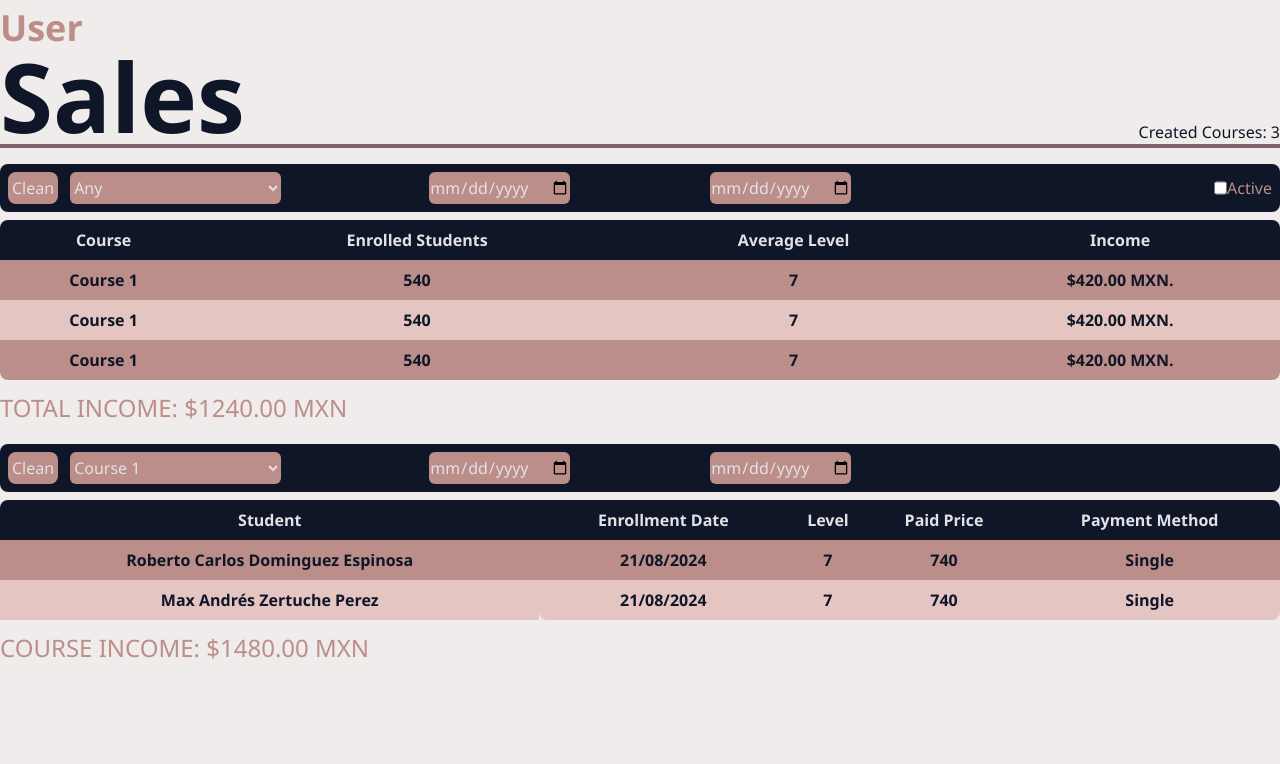
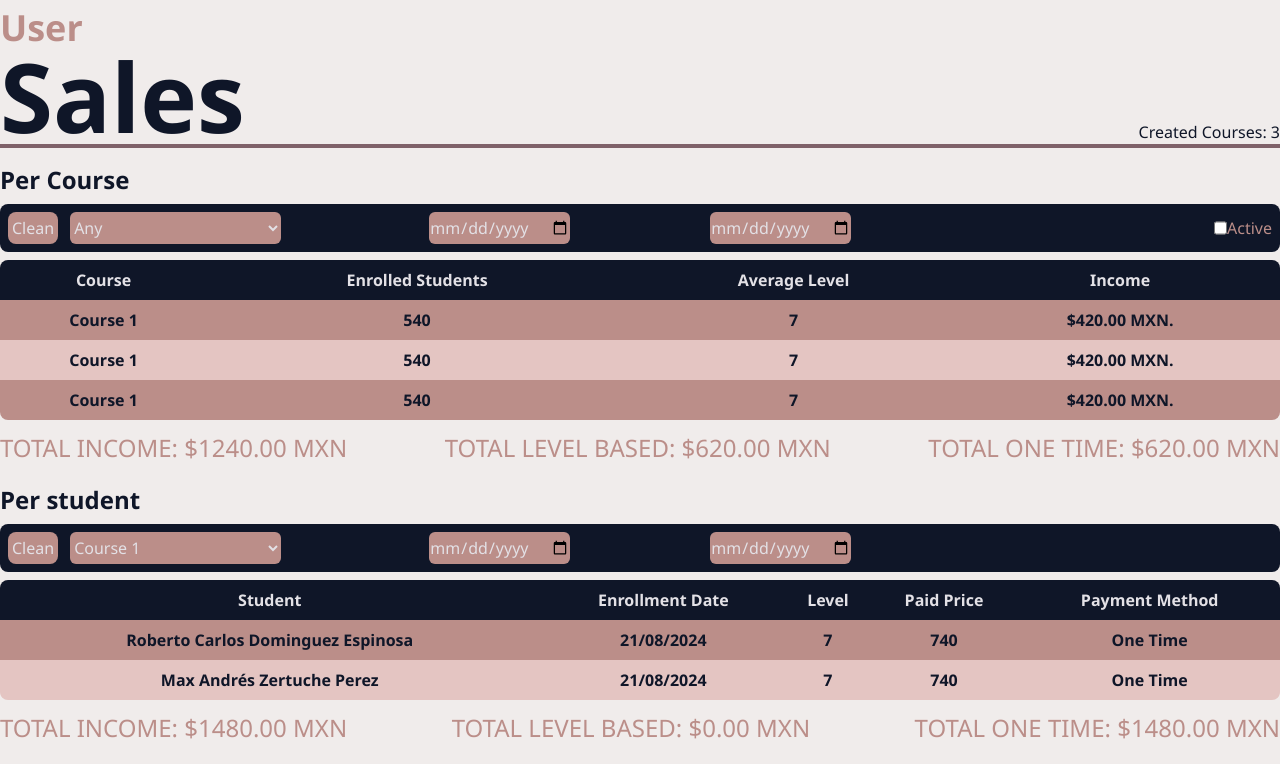
Before and after one commit to PalOntEr/Focus, a PHP site: page /sales.view.php in a window 1280 px wide. Shown: the part 68-832 px from the top of the page. Before the commit the page ends 727 px from the top, so only its background shows below. Run offline with PHP 8.4, Linux system fonts and the light colour scheme; some libraries are stand-ins or nearby versions.

Commit message:
Fixed minor issues

```diff
--- a/views/advSearch.php
+++ b/views/advSearch.php
@@ -14,7 +14,6 @@ require 'views/components/navbar.php';
                         <option value="CS">Computer Science</option>
                         <option value="EN">Engineering</option>
                         <option value="LA">Languages</option>
-                        <!-- Add more categories as needed -->
                     </select>
                 </div>
                 <div class="mb-4">
@@ -57,6 +56,7 @@ require 'views/components/navbar.php';
             endDate: document.getElementById('end_date').value,
             category: document.getElementById('category').value,
             title: document.getElementById('title').value,
+            user: document.getElementById('user').value,
         };
 
         if (inputs.startDate && inputs.endDate && new Date(inputs.startDate) > new Date(inputs.endDate)) {
--- a/views/components/commentCard.php
+++ b/views/components/commentCard.php
@@ -6,7 +6,7 @@
         </div>
         <div class="flex items-center justify-end w-1/2">
             <div class="text-comp-2 mr-2"><?= $stars ?>/5⭐</div>
-            <?php if ($usertype === 'instructor'): ?>
+            <?php if ($usertype === 'admin'): ?>
                 <button class="delete-button" onclick="showModal()">
                     <img class="h-5 w-5 bg-color p-1 rounded-md" src="https://cdn-icons-png.flaticon.com/512/1017/1017530.png" alt="delete">
                 </button>
--- a/views/course.view.php
+++ b/views/course.view.php
@@ -60,7 +60,7 @@ $usertype = $_SESSION['usertype'] ?? 'guest';
                     $comment = "lorem ipsum dolor sit amet, consectetur adipiscing elit. Sed non risus. Suspendisse lectus tortor, dignissim sit amet, adipiscing nec, ultricies sed, dolor. Cras elementum ultrices diam. Maecenas ligula massa, varius a, semper congue, euismod non, mi.";
                     $stars = rand(1, 5);
                     $commentUser = "Dobeto";
-                    $commentDate = date('Y-m-d');
+                    $commentDate = date('Y-m-d H:i');
                     require 'views/components/commentCard.php';
                 }
             }
--- a/views/sales.view.php
+++ b/views/sales.view.php
@@ -2,7 +2,7 @@
 require 'views/components/header.php';
 require 'views/components/navbar.php';
 ?>
-<div class="container mx-auto">
+<div class="container mx-auto mb-4">
     <div id="Kardex-Title-Container" class="flex flex-row place-content-between">
         <div>
             <h2 class="text-4xl text-center md:text-left text-comp-1 font-semibold">User</h2>
@@ -16,6 +16,7 @@ require 'views/components/navbar.php';
     <div class="h-1 w-full bg-secondary"></div>
 
     <div id="Kardex-Container" class="my-4">
+        <h2 class="text-2xl text-center md:text-left text-primary font-semibold">Per Course</h2>
         <div id="Kardex-Query-Container" class="bg-primary rounded-lg flex flex-row place-content-between my-2 p-2">
             <div class="w-1/3 self-center flex space-x-3">
                 <input type="button" class="bg-comp-1 text-color p-1 rounded-lg" value="Clean">
@@ -37,8 +38,8 @@ require 'views/components/navbar.php';
                 <input id="Active" type="checkbox" class="checked:bg-secondary">
                 <label for="Active" class="">Active</label>
             </div>
+        </div>
 
-        </div>
         <div id="Sales-Table-Container">
             <table id="Full-Sales" class="table-auto w-full">
                 <thead class="bg-primary text-color">
@@ -46,7 +47,7 @@ require 'views/components/navbar.php';
                         <th class="rounded-tl-lg py-2">Course</th>
                         <th>Enrolled Students</th>
                         <th>Average Level</th>
-                        <th class=" rounded-tr-lg">Income</th>
+                        <th class="rounded-tr-lg">Income</th>
                     </tr>
                 </thead>
                 <tbody class="text-center font-semibold">
@@ -70,9 +71,14 @@ require 'views/components/navbar.php';
                     </tr>
                 </tbody>
             </table>
-            <div class="font-bolder text-2xl mt-3 mb-5"><span>TOTAL INCOME: </span>$1240.00 MXN</div>
+            <div class="flex justify-between">
+                <div class="font-bolder text-2xl mt-3 mb-5"><span>TOTAL INCOME: </span>$1240.00 MXN</div>
+                <div class="font-bolder text-2xl mt-3 mb-5"><span>TOTAL LEVEL BASED: </span>$620.00 MXN</div>
+                <div class="font-bolder text-2xl mt-3 mb-5"><span>TOTAL ONE TIME: </span>$620.00 MXN</div>
+            </div>
 
-            <div id="Kardex-Query-Container" class="bg-primary rounded-lg flex flex-row  my-2 p-2">
+            <h2 class="text-2xl text-center md:text-left text-primary font-semibold">Per student</h2>
+            <div id="Kardex-Query-Container" class="bg-primary rounded-lg flex flex-row my-2 p-2">
             <div class="w-1/3 self-center flex space-x-3">
                 <input type="button" class="bg-comp-1 text-color p-1 rounded-lg" value="Clean">
                 <select class="w-1/2 bg-comp-1 text-color py-1 outline-none rounded-md border-0">
@@ -89,6 +95,7 @@ require 'views/components/navbar.php';
                 <input type="date" id="DateFinish" class="w-1/3 bg-comp-1 text-color outline-none rounded-md border-0">
             </div>
         </div>
+
             <table id="Sales-Course" class="table-auto w-full">
                 <thead class="bg-primary text-color">
                     <tr>
@@ -96,7 +103,7 @@ require 'views/components/navbar.php';
                         <th>Enrollment Date</th>
                         <th>Level</th>
                         <th>Paid Price</th>
-                        <th class=" rounded-tr-lg">Payment Method</th>
+                        <th class="rounded-tr-lg">Payment Method</th>
                     </tr>
                 </thead>
                 <tbody class="text-center font-semibold">
@@ -105,18 +112,22 @@ require 'views/components/navbar.php';
                         <td>21/08/2024</td>
                         <td>7</td>
                         <td>740</td>
-                        <td>Single</td>
+                        <td>One Time</td>
                     </tr>
                     <tr class="bg-comp-2 text-primary">
-                        <td class="py-2">Max Andrés Zertuche Perez</td>
-                        <td class="rounded-bl-lg">21/08/2024</td>
+                        <td class="rounded-bl-lg py-2">Max Andrés Zertuche Perez</td>
+                        <td>21/08/2024</td>
                         <td>7</td>
                         <td>740</td>
-                        <td class="rounded-br-lg">Single</td>
+                        <td class="rounded-br-lg">One Time</td>
                     </tr>
                 </tbody>
             </table>
-            <div class="font-bolder text-2xl mt-3"><span>COURSE INCOME: </span>$1480.00 MXN</div>
+            <div class="flex justify-between">
+                <div class="font-bolder text-2xl mt-3 mb-5"><span>TOTAL INCOME: </span>$1480.00 MXN</div>
+                <div class="font-bolder text-2xl mt-3 mb-5"><span>TOTAL LEVEL BASED: </span>$0.00 MXN</div>
+                <div class="font-bolder text-2xl mt-3 mb-5"><span>TOTAL ONE TIME: </span>$1480.00 MXN</div>
+            </div>
         </div>
     </div>
 </div>
```
Also changed, not shown: views/components/buycourseCard.php (+16 -5 lines), views/home.view.php (+6 -3 lines), views/report.view.php (+9 -5 lines).
